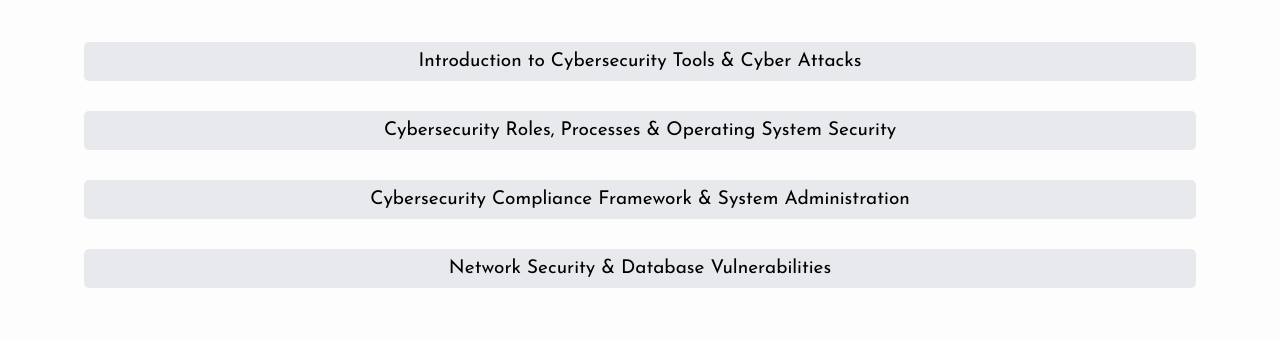
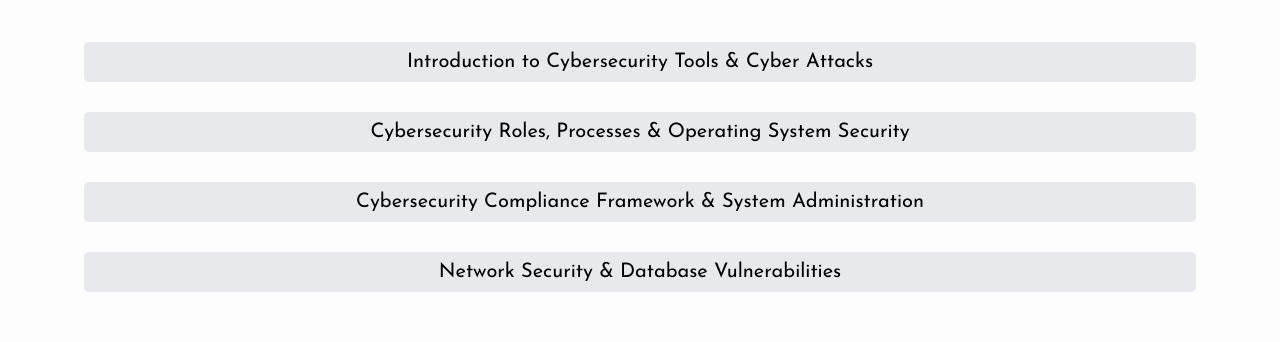
Before and after one commit to alfi-thomas/ibm-cysa-specialization1, a plain HTML site: page index.html in a window 1280 px wide. Shown: the part 1280-1622 px from the top of the page. Drawn offline with Linux system fonts and the light colour scheme.

Commit message:
Update styles.css

```diff
--- a/styles.css
+++ b/styles.css
@@ -178,6 +178,10 @@ h2 {
 }
 
 .course-container {
+    display: flex;
+    flex-direction: column;
+    align-items: center;
+    justify-content: center;
     border-radius: 5px;
     padding: 10px;
     margin: 0 auto;
@@ -196,10 +200,12 @@ h2 {
 
 .course-container p {
     margin: 0;
-    font-size: 19px;
+    padding: 0;
+    font-size: 20px;
     text-align: center;
     font-family: 'Josefin Sans', sans-serif;
 }
+
 
 a {
     text-decoration: none;
```
